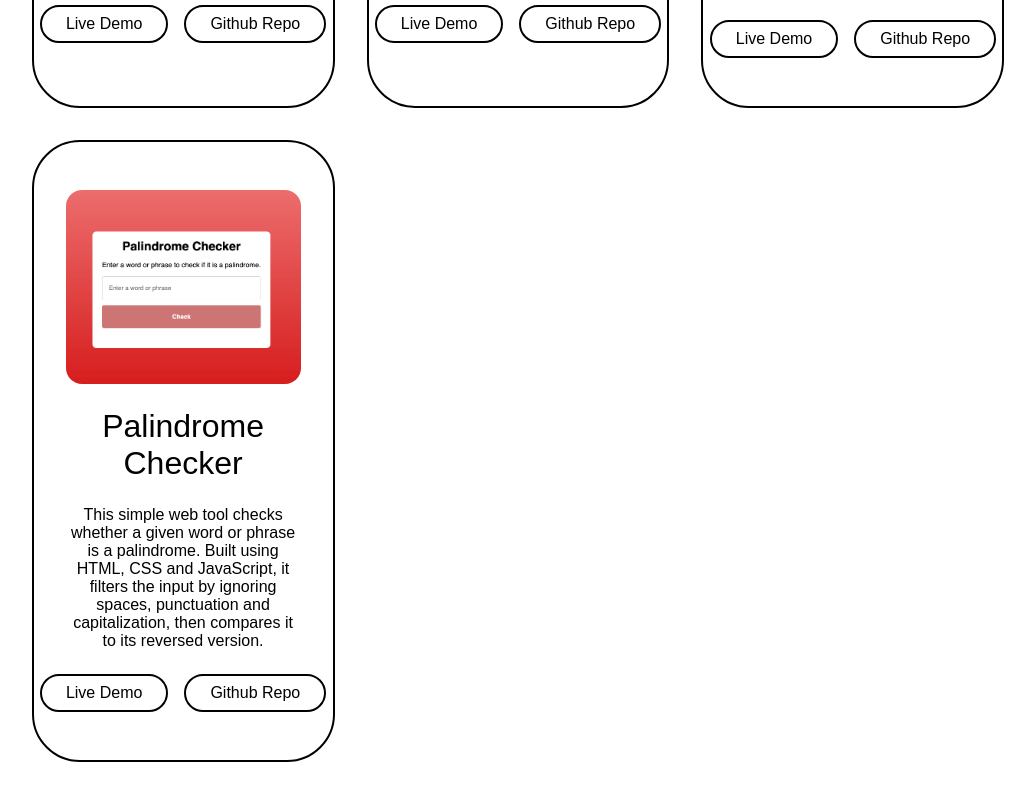
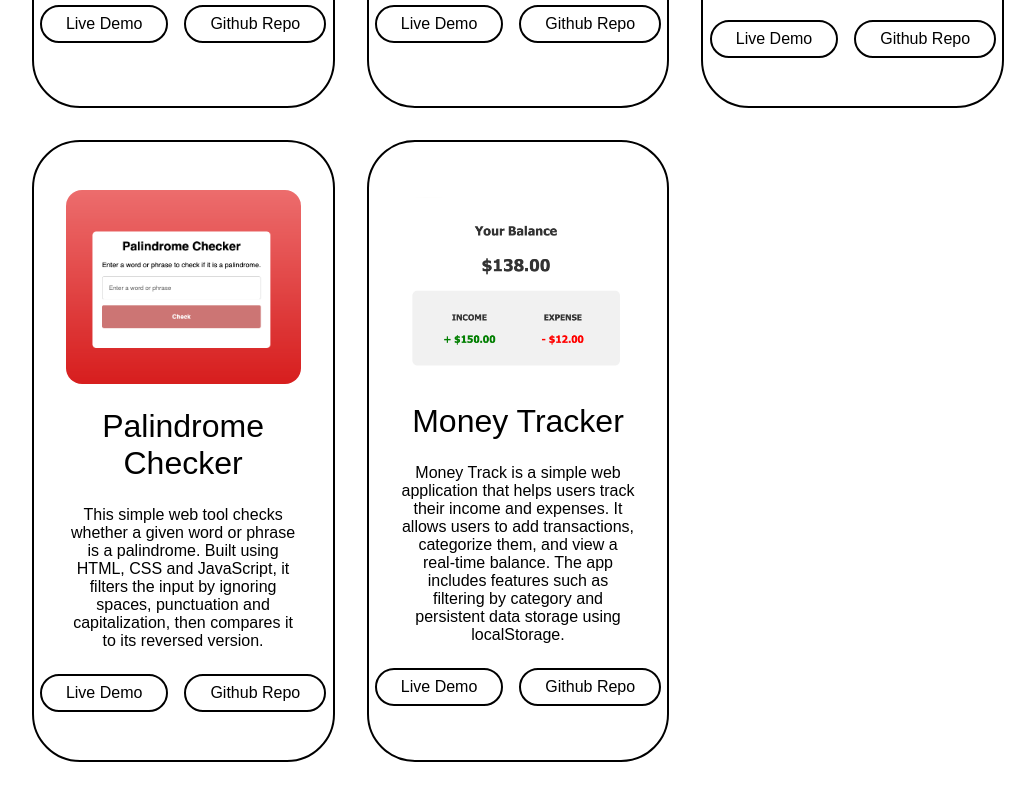
Before and after one commit to Finroden/portfolio-website, a website: page index.html in a window 1280 px wide. Shown: the part 1580-2380 px from the top of the page, without its empty margins (122-1157 px from the left). Drawn offline with Linux system fonts and the light colour scheme.

Commit message:
Added new project, updated some informations

```diff
--- a/index.html
+++ b/index.html
@@ -94,6 +94,17 @@
                 <a href="https://github.com/Finroden/Palindrome-checker" class="btn" target="_blank" rel="noopener noreferrer">Github Repo</a>
             </div>
         </div>
+        <div class="project-card">
+            <img src="project-5.png" alt="Money Tracker checker"/>
+            <h3>Money Tracker</h3>
+            <p>Money Track is a simple web application that helps users track their income and expenses.
+                It allows users to add transactions, categorize them, and view a real-time balance.
+                The app includes features such as filtering by category and persistent data storage using localStorage.</p>
+            <div class="btn-group">
+                <a href="https://adrians-money-track-app.netlify.app" class="btn" target="_blank" rel="noopener noreferrer">Live Demo</a>
+                <a href="https://github.com/Finroden/moneytrack" class="btn" target="_blank" rel="noopener noreferrer">Github Repo</a>
+            </div>
+        </div>
     </div>
 </section>
 <section id="technologies" class="technologies">
```
Also changed, not shown: project-5.png (added).
